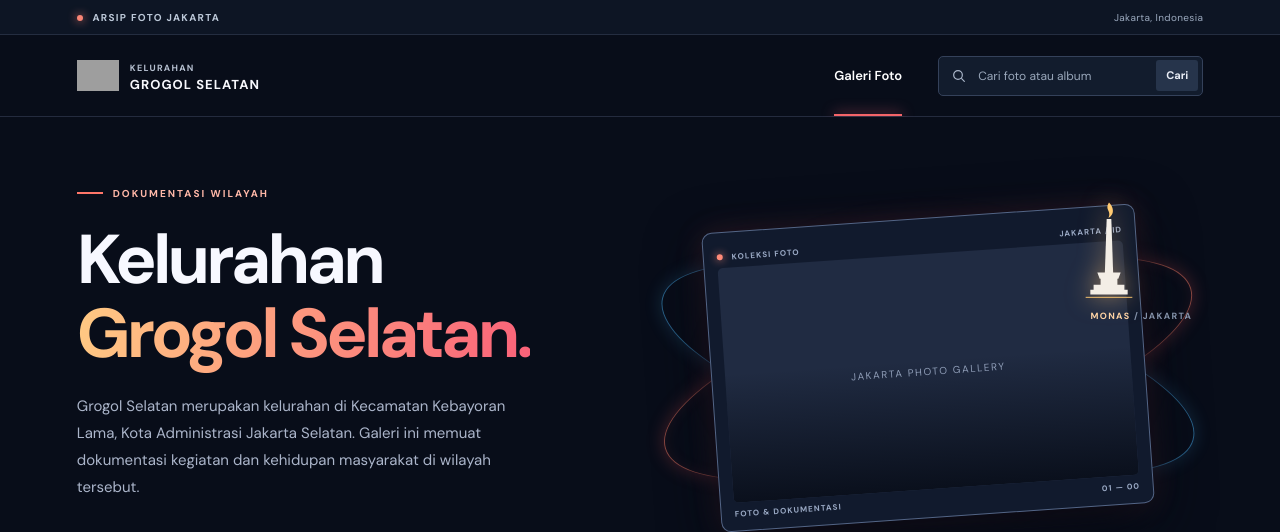
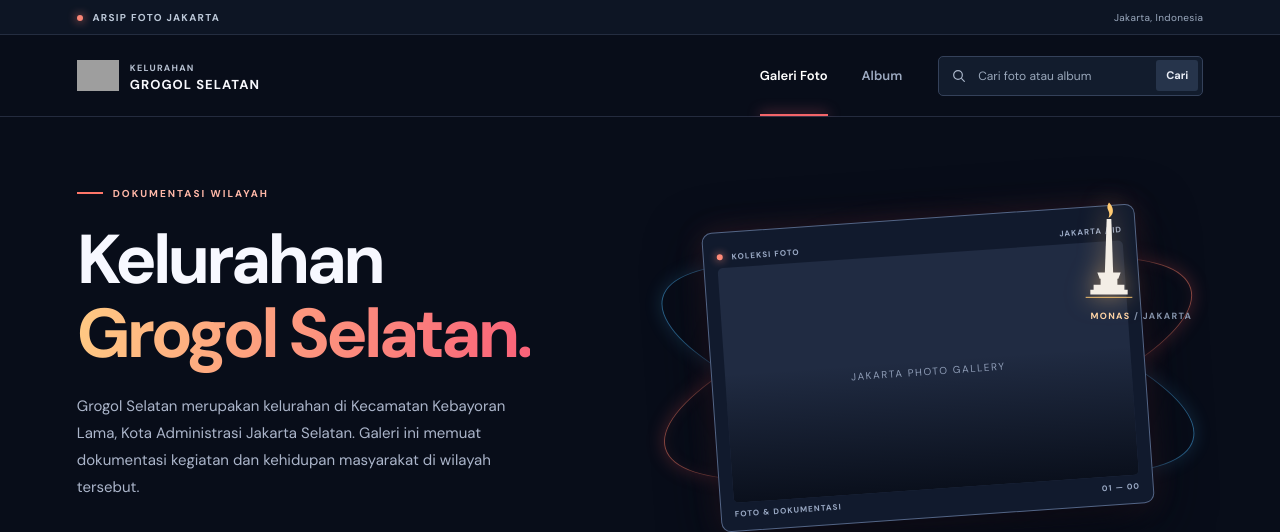
Before and after one commit to fachry2204/galeriGS, a Laravel app: page / in a window 1280 px wide. Shown: the top 532 px of the page. Run offline with Laravel 12, Linux system fonts and the light colour scheme; style sheets or scripts are compiled from the project's sources; some libraries are stand-ins or nearby versions; some web fonts are replaced; grey boxes are pictures that could not be loaded.

Commit message:
Add album link to header

```diff
--- a/resources/js/gallery/App.vue
+++ b/resources/js/gallery/App.vue
@@ -22,7 +22,7 @@ onMounted(async () => {
     <div class="header-info"><div class="header-info-inner"><span class="header-context"><span class="header-dot"></span> ARSIP FOTO JAKARTA</span><div class="header-totals"><span v-if="photoCount !== null">{{ photoCount }} foto</span><span v-if="albumCount !== null">{{ albumCount }} album</span><span class="header-city">Jakarta, Indonesia</span></div></div></div>
     <div class="nav">
       <router-link class="brand" to="/" aria-label="Kelurahan Grogol Selatan - Galeri Foto"><img class="dki-logo" :src="logoDki" alt="Lambang DKI Jakarta"><span class="brand-name"><small>KELURAHAN</small><br>GROGOL SELATAN</span></router-link>
-      <nav aria-label="Navigasi utama"><router-link to="/">Galeri Foto</router-link></nav>
+      <nav aria-label="Navigasi utama"><router-link to="/">Galeri Foto</router-link><router-link to="/albums">Album</router-link></nav>
       <form class="header-search" role="search" @submit.prevent="searchGallery"><svg aria-hidden="true" viewBox="0 0 24 24" fill="none"><circle cx="10.5" cy="10.5" r="6.5" stroke="currentColor" stroke-width="1.8"/><path d="m16 16 4 4" stroke="currentColor" stroke-width="1.8" stroke-linecap="round"/></svg><input v-model="query" type="search" aria-label="Cari foto atau album" placeholder="Cari foto atau album"><button type="submit" aria-label="Cari">Cari</button></form>
     </div>
   </header>
```
